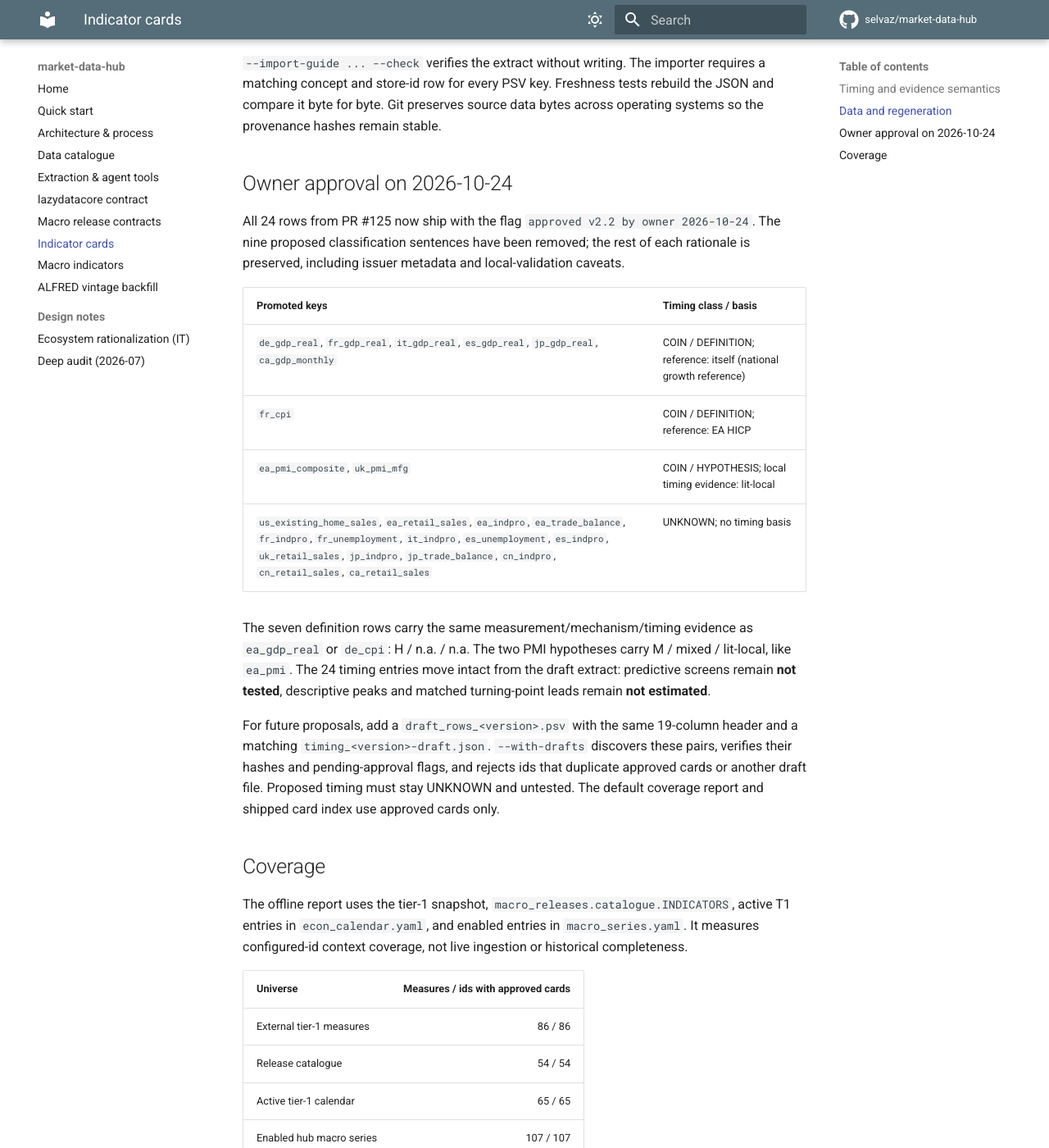
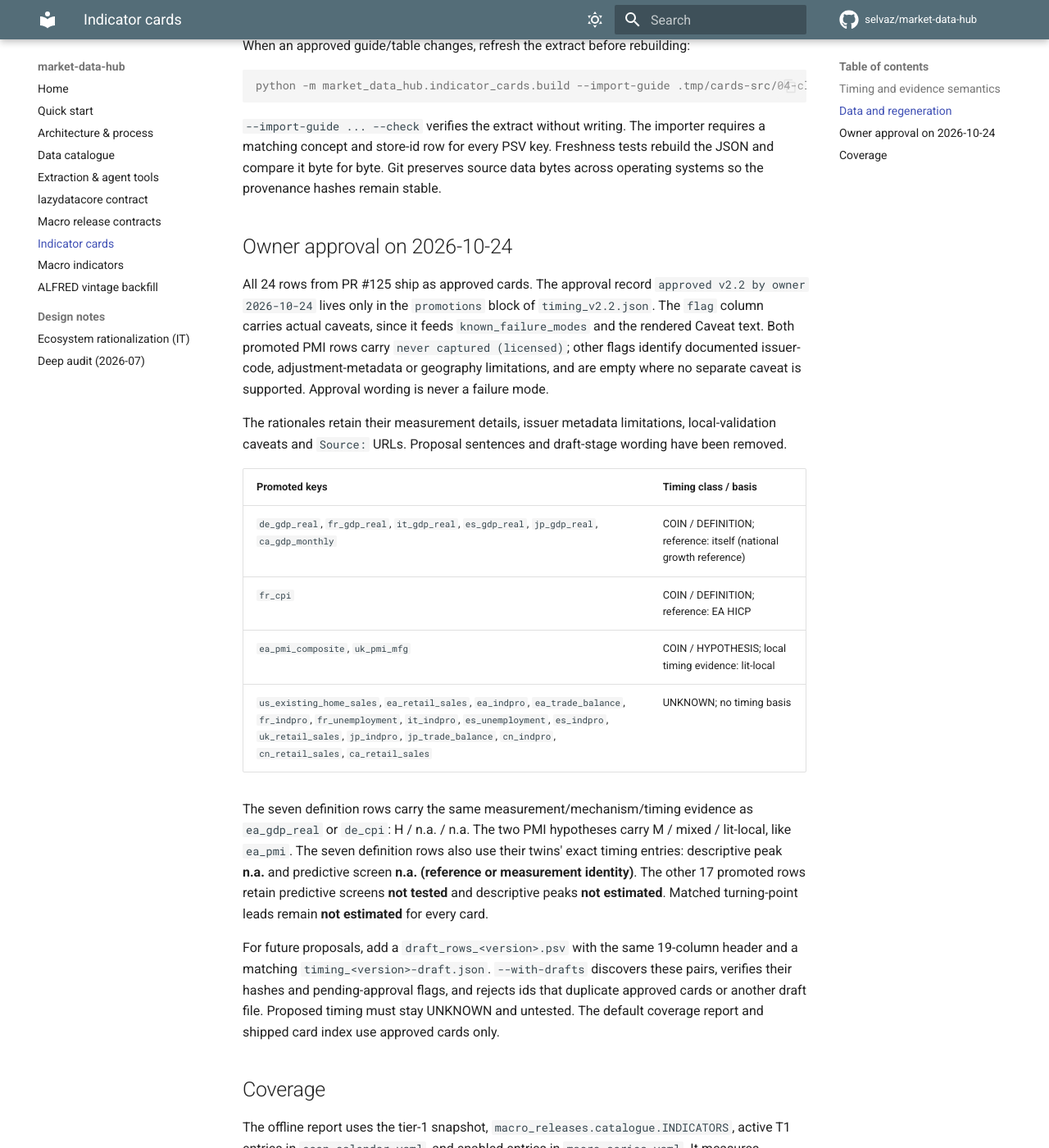
Before and after one commit to selvaz/market-data-hub, an MkDocs documentation site: the page built from docs/indicator-cards.md, in a window 1280 px wide and 1400 px high, scrolled down 2933 px. Shown: the whole window at 82% size. Built offline with MkDocs 1.6.1 and Material for MkDocs 9.7.7, drawn with Linux system fonts in a browser that asks for light colours; comment, search, counter and statistics services are not loaded; some of the changed text lies outside the part shown.

Commit message:
Fix v2.2 identity timing, caveats, and promotion provenance

```diff
--- a/docs/indicator-cards.md
+++ b/docs/indicator-cards.md
@@ -89,8 +89,11 @@
 - `timing_v2.2.json`: existing verbatim columns (a)/(b) from section 3 of the
   approved `04-classification-v2.md`, plus the 24 promoted timing entries.
   The original source-guide SHA-256 covers the existing evidence; `promotions`
-  records the approved keys and the hashes of PR #125's draft table and timing
-  file before promotion. The PSV supplies relationship keys but does not contain
+  records the approval, approved keys and current PSV SHA-256. The original
+  hashes from PR #125 are retained separately as `draft_source_table_sha256`
+  and `draft_timing_extract_sha256`. The build checks each promotion's current
+  table hash and requires distinct, existing PSV keys without overlapping
+  promotion records. The PSV supplies relationship keys but does not contain
   the numeric horizons or peak estimates.
 - `aliases_v2.2.json`: explicit, explained aliases from current catalogue ids
   to concepts already present in the table, plus documented coverage gaps.
@@ -135,10 +138,17 @@
 
 ## Owner approval on 2026-10-24
 
-All 24 rows from PR #125 now ship with the flag
-`approved v2.2 by owner 2026-10-24`. The nine proposed classification sentences
-have been removed; the rest of each rationale is preserved, including issuer
-metadata and local-validation caveats.
+All 24 rows from PR #125 ship as approved cards. The approval record
+`approved v2.2 by owner 2026-10-24` lives only in the `promotions` block of
+`timing_v2.2.json`. The `flag` column carries actual caveats, since it feeds
+`known_failure_modes` and the rendered Caveat text. Both promoted PMI rows
+carry `never captured (licensed)`; other flags identify documented issuer-code,
+adjustment-metadata or geography limitations, and are empty where no separate
+caveat is supported. Approval wording is never a failure mode.
+
+The rationales retain their measurement details, issuer metadata limitations,
+local-validation caveats and `Source:` URLs. Proposal sentences and draft-stage
+wording have been removed.
 
 | Promoted keys | Timing class / basis |
 |---|---|
@@ -149,9 +159,11 @@
 
 The seven definition rows carry the same measurement/mechanism/timing evidence
 as `ea_gdp_real` or `de_cpi`: H / n.a. / n.a. The two PMI hypotheses carry
-M / mixed / lit-local, like `ea_pmi`. The 24 timing entries move intact from the
-draft extract: predictive screens remain **not tested**, descriptive peaks and
-matched turning-point leads remain **not estimated**.
+M / mixed / lit-local, like `ea_pmi`. The seven definition rows also use their
+twins' exact timing entries: descriptive peak **n.a.** and predictive screen
+**n.a. (reference or measurement identity)**. The other 17 promoted rows retain
+predictive screens **not tested** and descriptive peaks **not estimated**.
+Matched turning-point leads remain **not estimated** for every card.
 
 For future proposals, add a `draft_rows_<version>.psv` with the same 19-column
 header and a matching `timing_<version>-draft.json`. `--with-drafts` discovers
```
Also changed, not shown: 5 other files.
